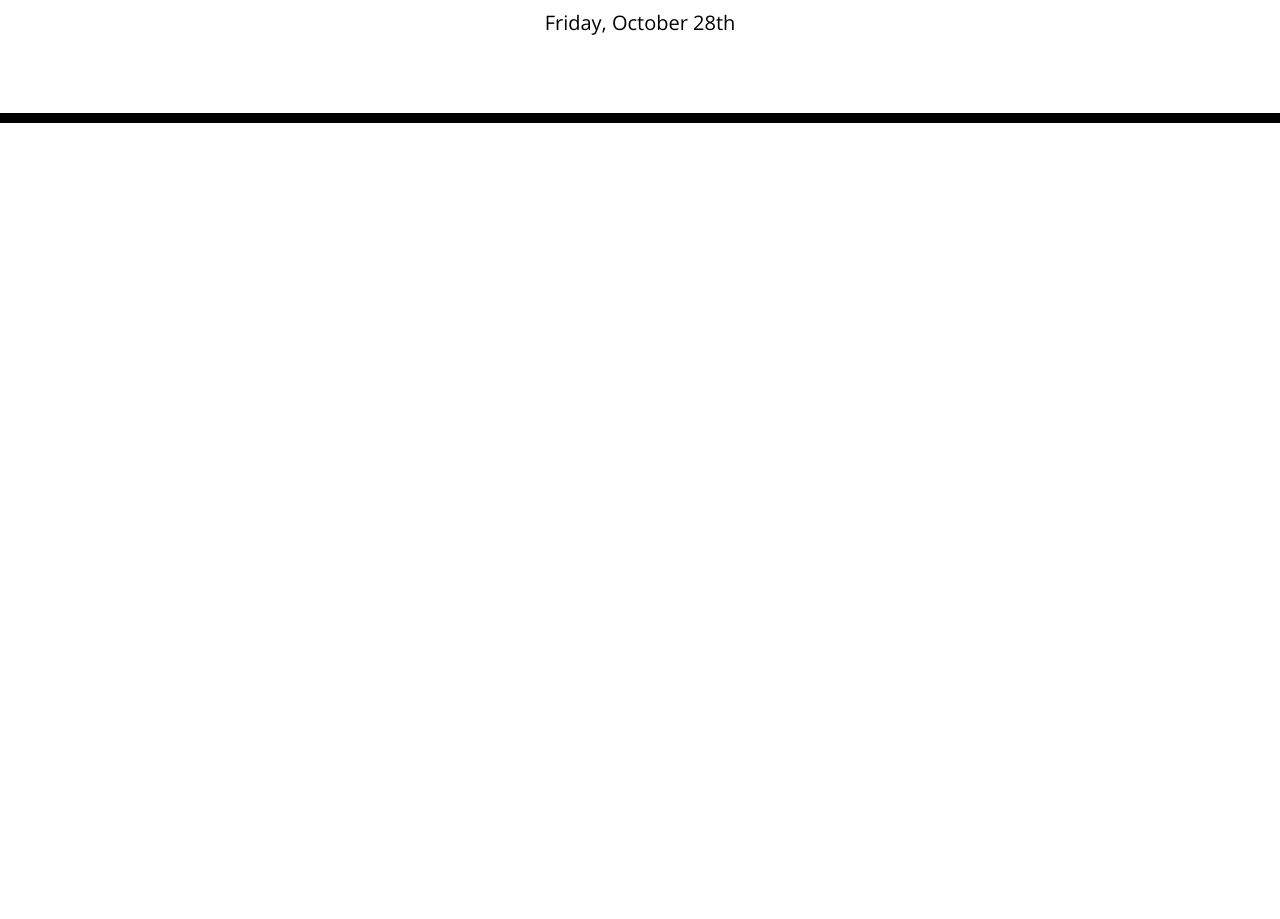
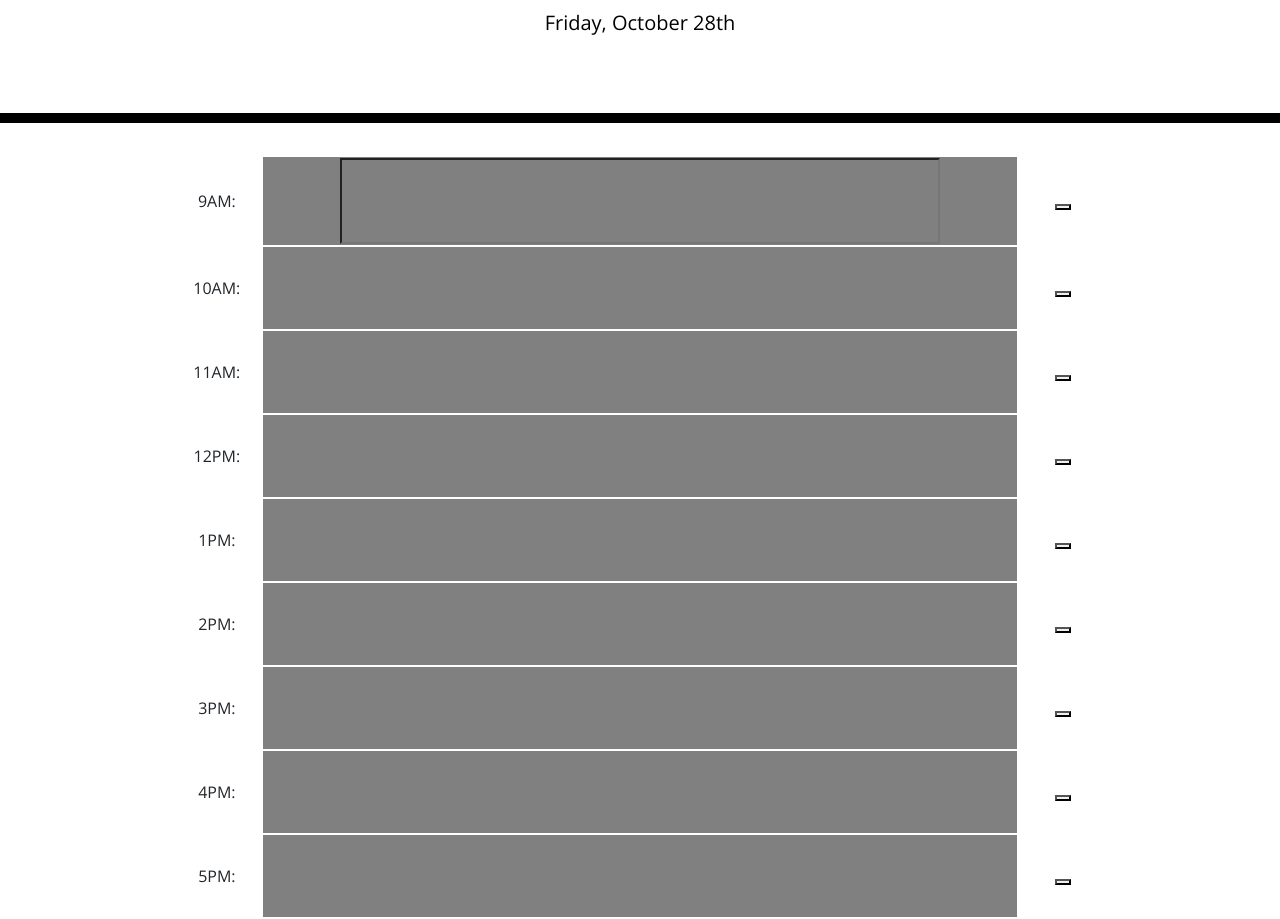
Before and after one commit to TheBluWiz/workday-planner, a plain HTML site: page index.html in a window 1280 px wide. Shown: the part 181-1100 px from the top of the page. Before the commit the page ends 800 px from the top, so only its background shows below. Drawn offline with nearby package versions, Linux system fonts and the light colour scheme.

Commit message:
Adds table and data-time

```diff
--- a/assets/css/style.css
+++ b/assets/css/style.css
@@ -69,3 +69,32 @@ textarea {
   font-size: 20px;
   transition: all 0.3s ease-in-out;
 }
+
+table {
+  width: 85%;
+  margin: 0 auto;
+}
+
+tr {
+  display: flexbox;
+  width: 100%;
+  line-height: 5rem;
+  margin: 0 2rem;
+  justify-content: center;
+  border: 2px solid;
+  border-color: white;
+  box-sizing: border-box;
+}
+
+td {
+  flex-grow: 0;
+  width: 10%;
+  margin: 1rem;
+  text-align: center;
+}
+
+td.user-input, input{
+  width: 80%;
+  background-color: gray;
+  flex-grow: 1;
+}
--- a/assets/js/script.js
+++ b/assets/js/script.js
@@ -1,6 +1,7 @@
 // Create UI Hooks
 var currentDayEl = $('#currentDay')
-var calendarEl = $('.container');
+var calendarTable = $('<table>');
+console.log(calendarTable)
 // Create State Variables
 var currentTime = moment();
 var currentDay = currentTime.format('dddd, MMMM Do')
@@ -9,5 +10,7 @@ console.log(currentDay)
 // Set Current Day to top
 currentDayEl.text(currentDay)
 // Set Each time block to past, present, and future
+for (let i = 0; i < calendarTable.length; i++) {
 
+}
 // Allow users to create events in persistent storage
--- a/index.html
+++ b/index.html
@@ -1,23 +1,14 @@
 <!DOCTYPE html>
 <html lang="en">
+
 <head>
   <meta charset="UTF-8" />
   <meta name="viewport" content="width=device-width, initial-scale=1.0" />
   <meta http-equiv="X-UA-Compatible" content="ie=edge" />
-    <link
-      rel="stylesheet"
-      href="https://stackpath.bootstrapcdn.com/bootstrap/4.3.1/css/bootstrap.min.css"
-    />
-    <link
-      rel="stylesheet"
-      href="https://use.fontawesome.com/releases/v5.8.1/css/all.css"
-      integrity="sha384-50oBUHEmvpQ+1lW4y57PTFmhCaXp0ML5d60M1M7uH2+nqUivzIebhndOJK28anvf"
-      crossorigin="anonymous"
-    />
-    <link
-      href="https://fonts.googleapis.com/css?family=Open+Sans&display=swap"
-      rel="stylesheet"
-    />
+  <link rel="stylesheet" href="https://stackpath.bootstrapcdn.com/bootstrap/4.3.1/css/bootstrap.min.css" />
+  <link rel="stylesheet" href="https://use.fontawesome.com/releases/v5.8.1/css/all.css"
+    integrity="sha384-50oBUHEmvpQ+1lW4y57PTFmhCaXp0ML5d60M1M7uH2+nqUivzIebhndOJK28anvf" crossorigin="anonymous" />
+  <link href="https://fonts.googleapis.com/css?family=Open+Sans&display=swap" rel="stylesheet" />
   <link rel="stylesheet" href="./assets/css/style.css" />
   <title>Work Day Scheduler</title>
 </head>
@@ -30,10 +21,60 @@
   </header>
   <div class="container">
     <!-- Timeblocks go here -->
+    <table>
+      <tbody>
+        <tr data-time="09:00">
+          <td>9AM: </td>
+          <td class="user-input"><input type="text"></td>
+          <td><button></button></td>
+        </tr>
+        <tr data-time="10:00">
+          <td>10AM: </td>
+          <td class="user-input"></td>
+          <td><button></button></td>
+        </tr>
+        <tr data-time="11:00">
+          <td>11AM: </td>
+          <td class="user-input"></td>
+          <td><button></button></td>
+        </tr>
+        <tr data-time="12:00">
+          <td>12PM: </td>
+          <td class="user-input"></td>
+          <td><button></button></td>
+        </tr>
+        <tr data-time="13:00">
+          <td>1PM: </td>
+          <td class="user-input"></td>
+          <td><button></button></td>
+        </tr>
+        <tr data-time="14:00">
+          <td>2PM: </td>
+          <td class="user-input"></td>
+          <td><button></button></td>
+        </tr>
+        <tr data-time="15:00">
+          <td>3PM: </td>
+          <td class="user-input"></td>
+          <td><button></button></td>
+        </tr>
+        <tr data-time="16:00">
+          <td>4PM: </td>
+          <td class="user-input"></td>
+          <td><button></button></td>
+        </tr>
+        <tr data-time="17:00">
+          <td>5PM: </td>
+          <td class="user-input"></td>
+          <td><button></button></td>
+        </tr>
+      </tbody>
+    </table>
   </div>
 
   <script src="https://cdnjs.cloudflare.com/ajax/libs/jquery/3.2.1/jquery.min.js"></script>
   <script src="https://cdnjs.cloudflare.com/ajax/libs/moment.js/2.24.0/moment.min.js"></script>
   <script src="./assets/js/script.js"></script>
 </body>
+
 </html>
```
Lines whose indentation alone changed are shown as unchanged.
